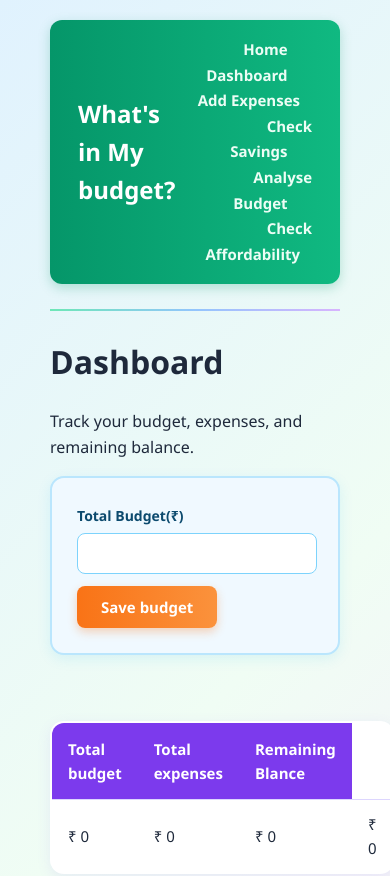
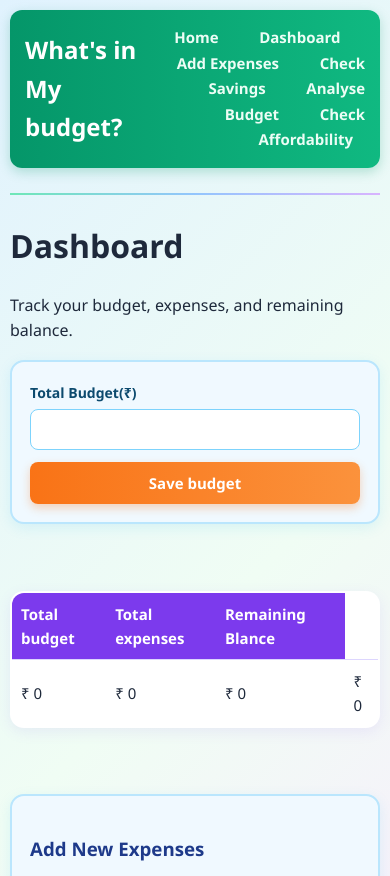
Before and after one commit to vanshnain/ishaarora.tech, a plain HTML site: page dashboard.html in a window 390 px wide. Shown: the top 876 px of the page. Drawn offline with Linux system fonts and the light colour scheme.

Commit message:
Update style.css

```diff
--- a/style.css
+++ b/style.css
@@ -1,4 +1,5 @@
-/* 1. General Page Setup (Soft Pastel Background Gradient) */
+
+/* 1. General Page Setup */
 * {
     box-sizing: border-box;
     font-family: 'Segoe UI', Tahoma, Geneva, Verdana, sans-serif;
@@ -13,8 +14,9 @@ body {
     line-height: 1.6;
 }
 
-/* 2. Top Navigation Bar (Vibrant Emerald Green) */
+/* 2. Top Navigation Bar */
 body > table:first-of-type {
+    width: 100%;
     background: linear-gradient(90deg, #059669, #10b981);
     padding: 14px 25px;
     border-radius: 12px;
@@ -36,7 +38,7 @@ body > table:first-of-type a {
     font-size: 15px;
     padding: 7px 12px;
     border-radius: 8px;
-  transition: 0.2s;
+    transition: 0.2s ease;
 }
 
 body > table:first-of-type a:hover {
@@ -44,9 +46,11 @@ body > table:first-of-type a:hover {
     color: #059669;
 }
 
-/* 3. Hero Section on Starting Page (With images.jpg + Colorful Tint) */
+/* 3. Hero Section */
 body > div:first-of-type {
-  background: linear-gradient(rgba(255, 255, 255, 0.85), rgba(224, 242, 254, 0.92)),
+    background:
+        linear-gradient(rgba(255, 255, 255, 0.85),
+                        rgba(224, 242, 254, 0.92)),
         url('images.jpg') center/cover no-repeat;
     padding: 55px 30px;
     border-radius: 16px;
@@ -69,7 +73,7 @@ body > div:first-of-type h3 {
 
 /* 4. Divider Lines */
 hr {
-  border: 0;
+    border: none;
     height: 2px;
     background: linear-gradient(90deg, #6ee7b7, #93c5fd, #d8b4fe);
     margin: 25px 0;
@@ -87,7 +91,7 @@ h3, h4 {
     margin-top: 20px;
 }
 
-/* 6. Forms & Inputs (Soft Sky Blue Card) */
+/* 6. Forms and Inputs */
 form {
     background-color: #f0f9ff;
     padding: 25px;
@@ -95,6 +99,7 @@ form {
     border: 2px solid #bae6fd;
     box-shadow: 0 4px 14px rgba(14, 165, 233, 0.1);
     max-width: 650px;
+    width: 100%;
     margin-top: 15px;
 }
 
@@ -102,6 +107,7 @@ label {
     font-weight: 600;
     color: #0c4a6e;
     font-size: 14px;
+    display: inline-block;
 }
 
 input[type="text"],
@@ -109,14 +115,14 @@ input[type="number"],
 input[type="date"],
 select {
     width: 100%;
-  min-width: 240px;
+    min-width: 0;
     padding: 10px 12px;
     margin: 4px 0;
     border: 1.5px solid #7dd3fc;
     border-radius: 8px;
     font-size: 14px;
     background-color: #ffffff;
-  transition: 0.2s;
+    transition: 0.2s ease;
 }
 
 input:focus,
@@ -126,7 +132,7 @@ select:focus {
     box-shadow: 0 0 0 3px rgba(2, 132, 199, 0.2);
 }
 
-/* 7. Buttons (Vibrant Coral Orange) */
+/* 7. Buttons */
 button {
     background: linear-gradient(90deg, #f97316, #fb923c);
     color: #ffffff;
@@ -138,7 +144,7 @@ button {
     cursor: pointer;
     margin-top: 8px;
     box-shadow: 0 4px 10px rgba(249, 115, 22, 0.3);
-  transition: 0.2s;
+    transition: 0.2s ease;
 }
 
 button:hover {
@@ -146,7 +152,7 @@ button:hover {
     transform: translateY(-2px);
 }
 
-/* 8. Data Tables (Soft Lavender Theme) */
+/* 8. Data Tables */
 table[border="1"] {
     width: 100%;
     max-width: 850px;
@@ -184,7 +190,7 @@ table[border="1"] tr:hover td {
     background-color: #ede9fe;
 }
 
-/* 9. Lists (Warm Pastel Peach/Amber Card) */
+/* 9. Lists */
 ul, ol {
     background-color: #fffbeb;
     padding: 22px 28px 22px 42px;
@@ -211,3 +217,49 @@ footer {
     font-size: 14px;
     margin-top: 30px;
 }
+
+/* 11. Responsive Design */
+@media (max-width: 768px) {
+    body {
+        padding: 15px;
+    }
+
+    body > table:first-of-type {
+        padding: 12px;
+    }
+
+    body > div:first-of-type {
+        padding: 35px 20px;
+    }
+
+    body > div:first-of-type h1 {
+        font-size: 28px;
+    }
+
+    form {
+        padding: 18px;
+    }
+
+    table[border="1"] {
+        font-size: 13px;
+    }
+
+    table[border="1"] th,
+    table[border="1"] td {
+        padding: 9px;
+    }
+}
+
+@media (max-width: 480px) {
+    body {
+        padding: 10px;
+    }
+
+    body > div:first-of-type h1 {
+        font-size: 24px;
+    }
+
+    button {
+        width: 100%;
+    }
+}
```
Lines whose indentation alone changed are shown as unchanged.
